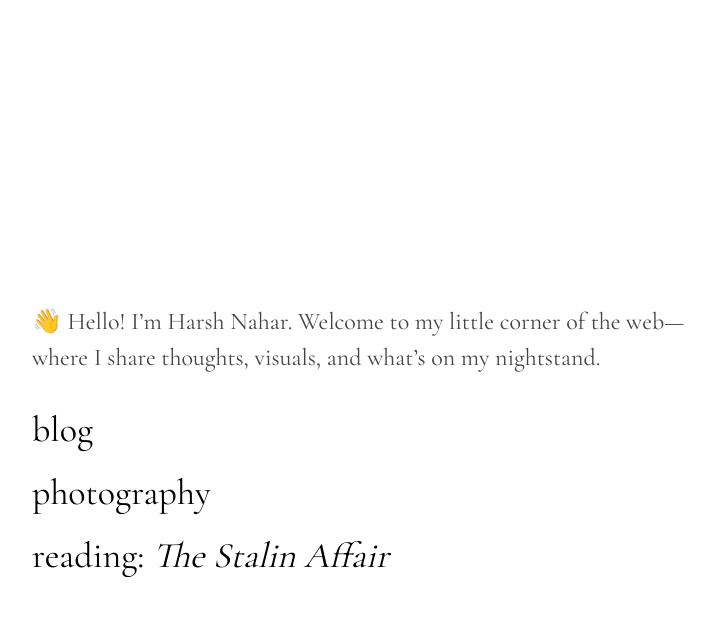
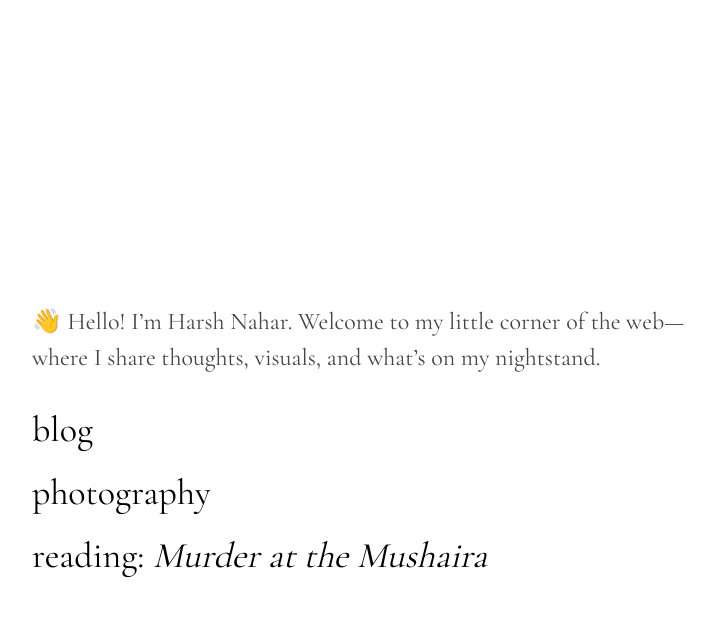
Before and after one commit to harsh-nahar/harsh-nahar.github.io, a Jekyll site: the page built from index.md, in a window 1280 px wide. Shown: the top 617 px of the page, without its empty margins (272-987 px from the left). Built offline with Jekyll 4.4.1, drawn with Linux system fonts in a browser that asks for light colours.

Commit message:
Update home.html

```diff
--- a/_layouts/home.html
+++ b/_layouts/home.html
@@ -18,9 +18,9 @@ layout: default
          target="_blank" rel="noopener noreferrer">photography</a>
     </li>
     <li>
-      <a href="https://www.goodreads.com/book/show/203578717-the-stalin-affair" class="link"
+      <a href="https://www.goodreads.com/book/show/56253393-murder-at-the-mushaira" class="link"
          target="_blank" rel="noopener noreferrer">
-        reading: <em>The Stalin Affair</em>
+        reading: <em>Murder at the Mushaira</em>
       </a>
     </li>
   </ul>
```
